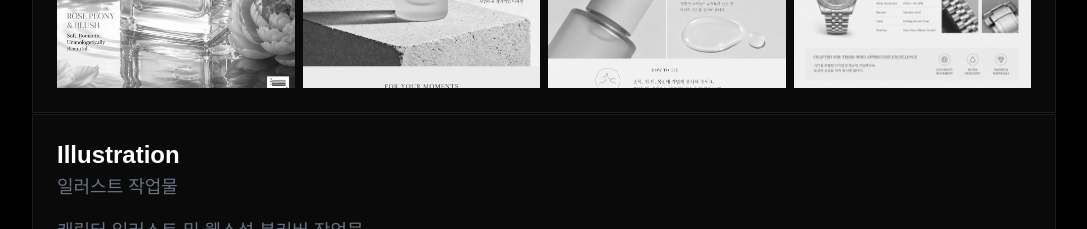
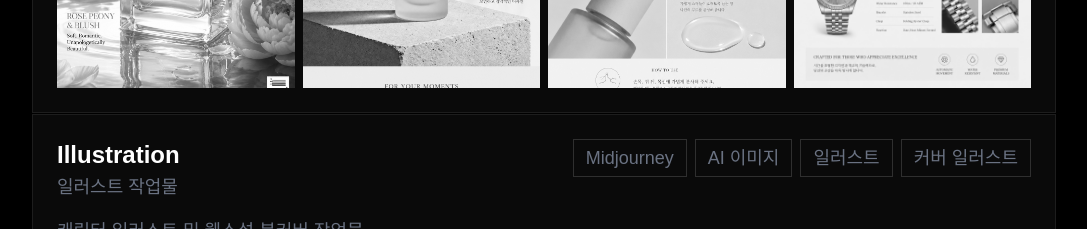
Before and after one commit to kts0826/portfolio.01, a Next.js app: page / in a window 1280 px wide. Shown: the part 4100-4329 px from the top of the page, without its empty margins (96-1183 px from the left). Built offline with nearby package versions, Linux system fonts and the light colour scheme; a web font is replaced by a local one.

Commit message:
Add illustration work tags

```diff
--- a/app/page.tsx
+++ b/app/page.tsx
@@ -152,7 +152,7 @@ const imageSeries = [
       { src: '/works/illustration/illustration-03.png', pos: '50% 50%' },
       { src: '/works/illustration/illustration-04.png', pos: '50% 50%' },
     ],
-    tags: [],
+    tags: ['Midjourney', 'AI 이미지', '일러스트', '커버 일러스트'],
   },
 ];
 
```
